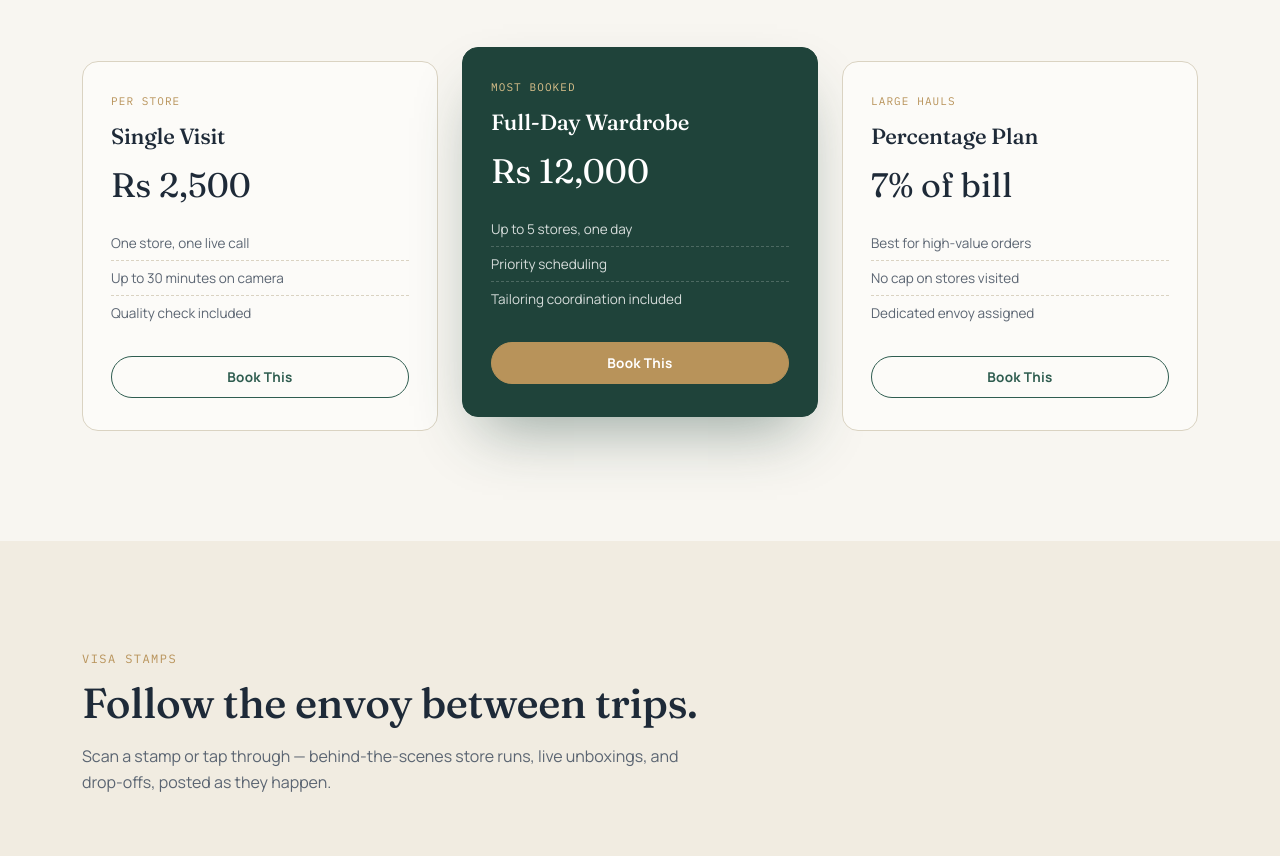
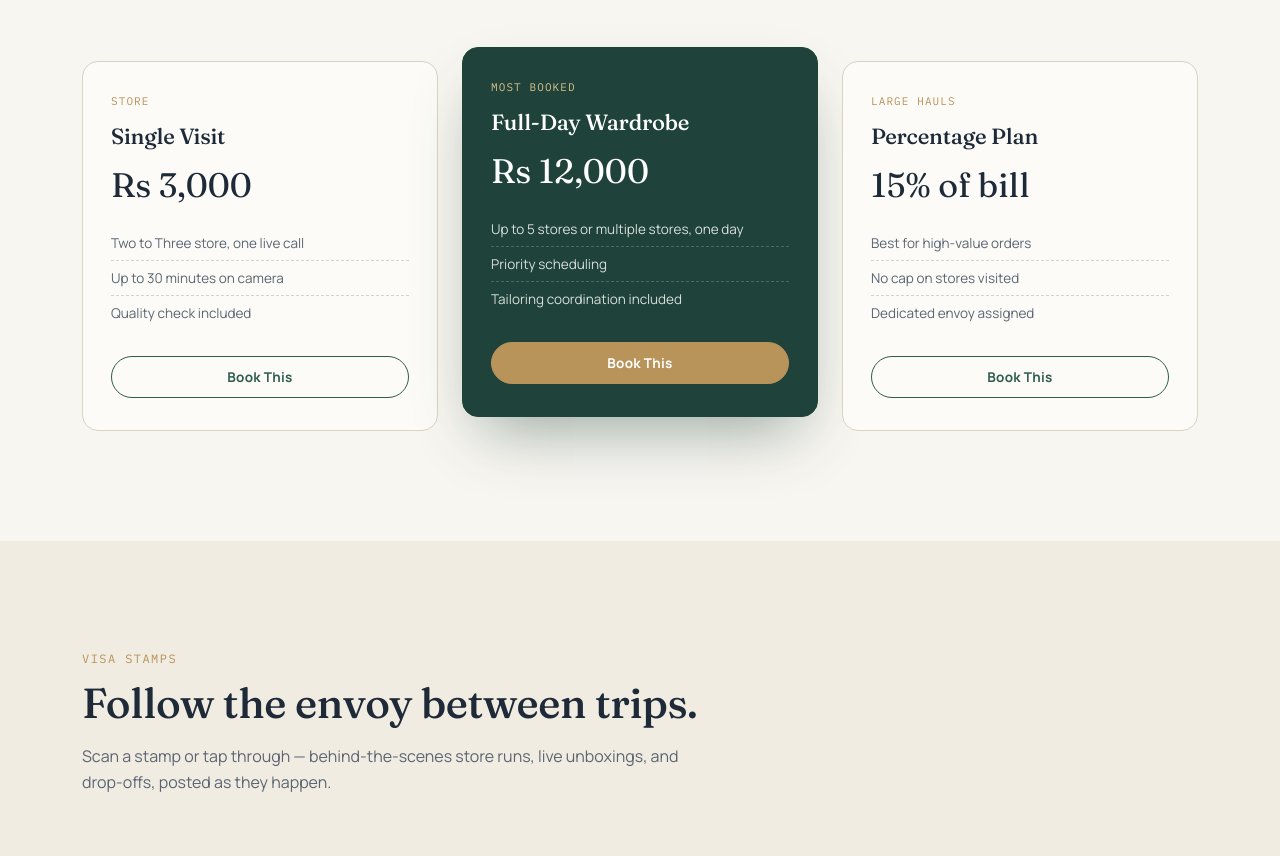
Before and after one commit to abubakar1230/TheShoppingEnvoy, a plain HTML site: page index.html in a window 1280 px wide. Shown: the part 3782-4638 px from the top of the page. Drawn offline with Linux system fonts and the light colour scheme.

Commit message:
Change the pricing

```diff
--- a/index.html
+++ b/index.html
@@ -604,11 +604,11 @@
     </div>
     <div class="pricing">
       <div class="price-card reveal">
-        <span class="tag">Per Store</span>
+        <span class="tag">Store</span>
         <h3>Single Visit</h3>
-        <div class="amt">Rs 2,500</div>
+        <div class="amt">Rs 3,000</div>
         <ul>
-          <li>One store, one live call</li>
+          <li>Two to Three store, one live call</li>
           <li>Up to 30 minutes on camera</li>
           <li>Quality check included</li>
         </ul>
@@ -619,7 +619,7 @@
         <h3>Full-Day Wardrobe</h3>
         <div class="amt">Rs 12,000</div>
         <ul>
-          <li>Up to 5 stores, one day</li>
+          <li>Up to 5 stores or multiple stores, one day</li>
           <li>Priority scheduling</li>
           <li>Tailoring coordination included</li>
         </ul>
@@ -628,7 +628,7 @@
       <div class="price-card reveal">
         <span class="tag">Large Hauls</span>
         <h3>Percentage Plan</h3>
-        <div class="amt">7% of bill</div>
+        <div class="amt">15% of bill</div>
         <ul>
           <li>Best for high-value orders</li>
           <li>No cap on stores visited</li>
```
